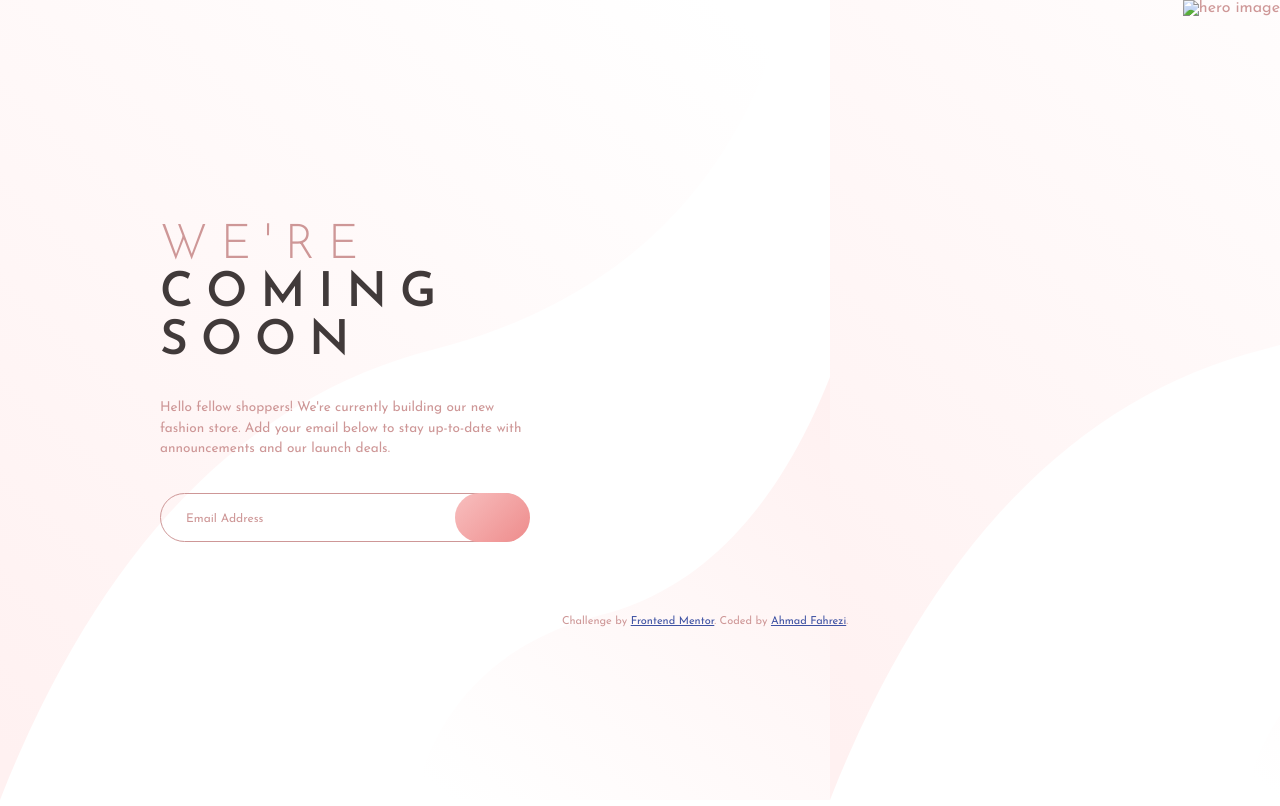
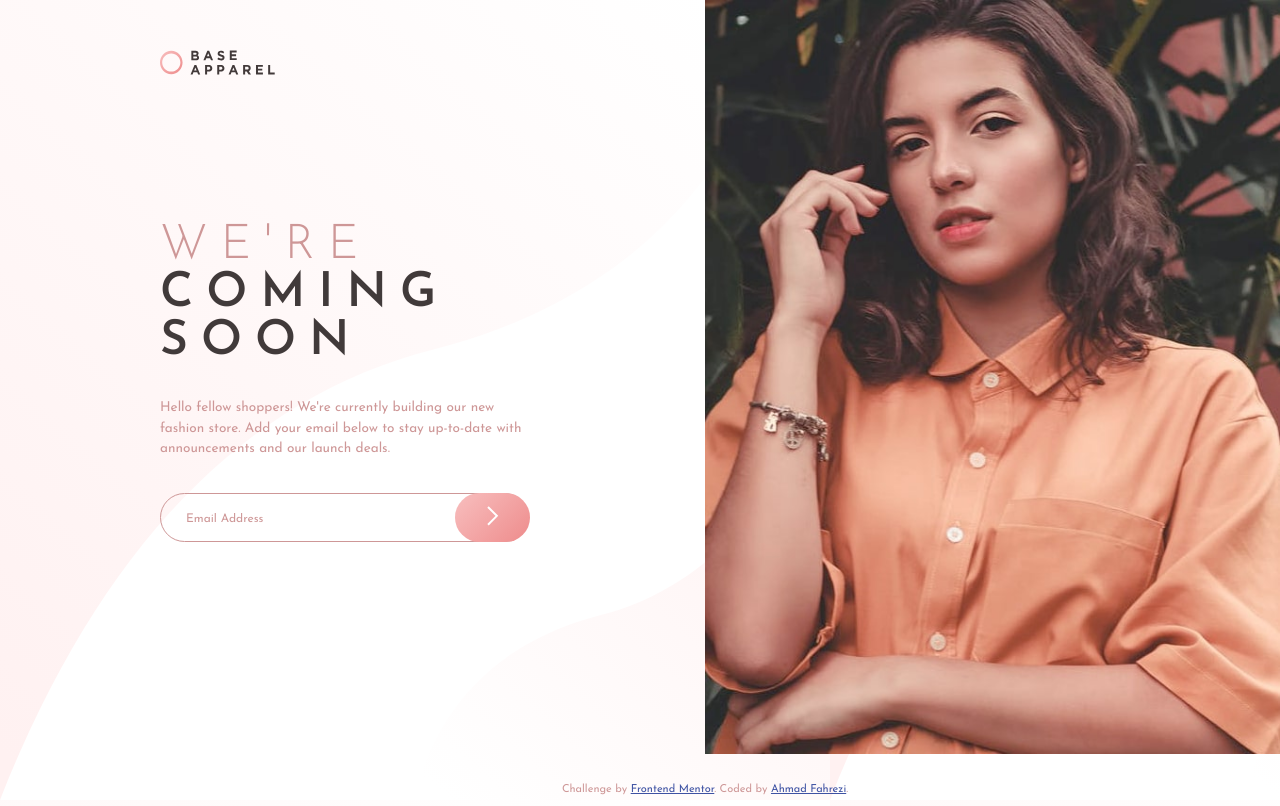
Before and after one commit to Anti-glitches/FrontendMentor-Base-Apparel, a plain HTML site: page index.html in a window 1280 px wide. Drawn offline with Linux system fonts and the light colour scheme; the site is published under a folder, as on GitHub Pages, so addresses that start at the root find nothing.

Commit message:
fix image issue in github

```diff
--- a/index.html
+++ b/index.html
@@ -18,12 +18,12 @@
 </head>
 <body>
   <div class="header">
-    <img src="/images/logo.svg" alt="">
+    <img src="./images/logo.svg" alt="logo">
   </div>
   <div class="hero">
     <div class="hero-imgs">
-      <img class="hero-img-mobile" src="/images/hero-mobile.jpg" alt="hero image">
-      <img class="hero-img-desktop" src="/images/hero-desktop.jpg" alt="hero image">
+      <img class="hero-img-mobile" src="./images/hero-mobile.jpg" alt="hero image">
+      <img class="hero-img-desktop" src="./images/hero-desktop.jpg" alt="hero image">
     </div>
 
     <div class="hero-content">
@@ -37,10 +37,10 @@
       <div class="hero-email">
         <input class="hero-input" type="email" placeholder="Email Address">
 
-          <a href="#"><img class="hero-input-error" src="/images/icon-error.svg"></a>
+          <a href="#"><img class="hero-input-error" src="./images/icon-error.svg"></a>
 
         <button class="hero-button">
-          <img src="/images/icon-arrow.svg" alt="" srcset="">
+          <img src="./images/icon-arrow.svg" alt="" srcset="">
         </button>
       </div>
       <p class="hero-email-message"></p>
```
